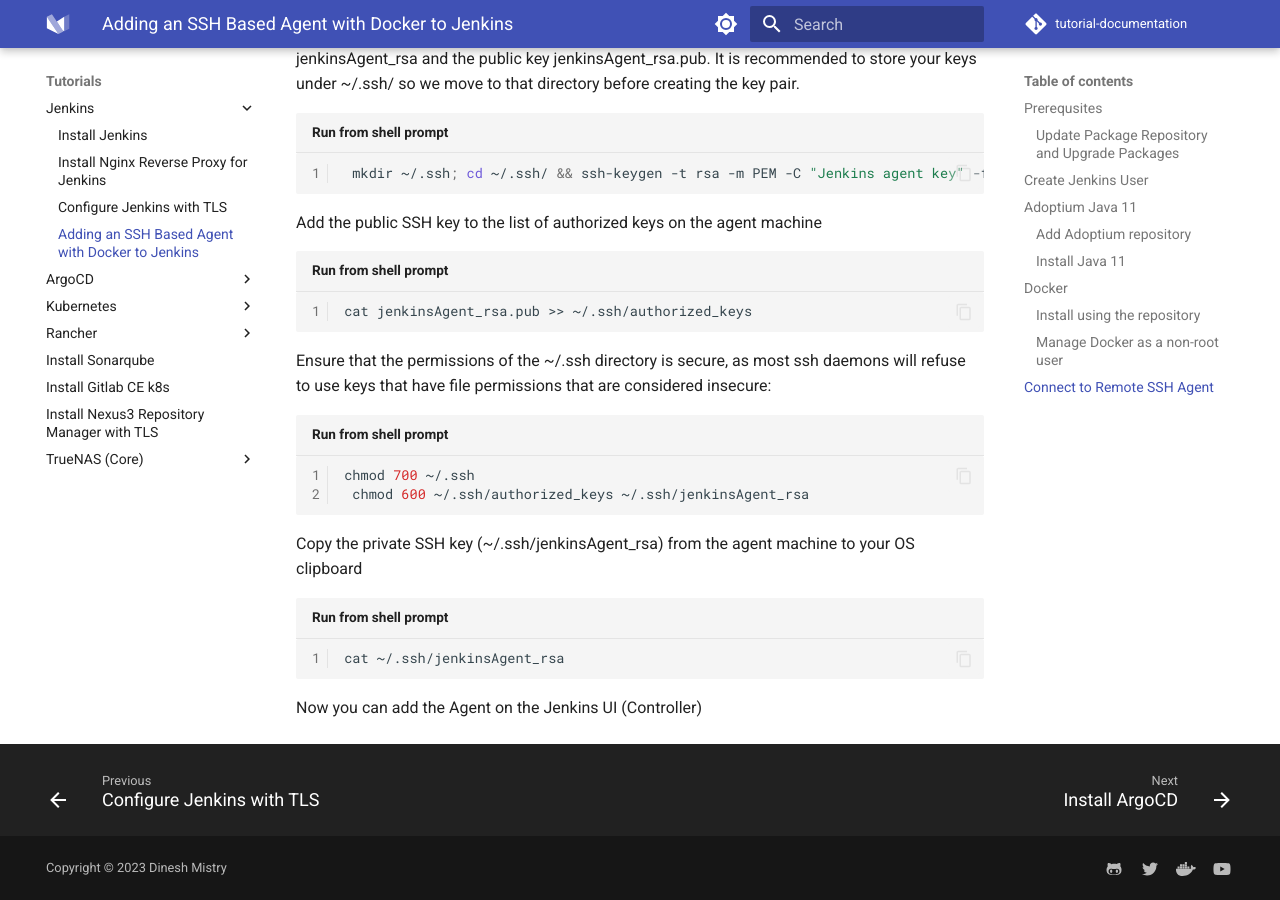
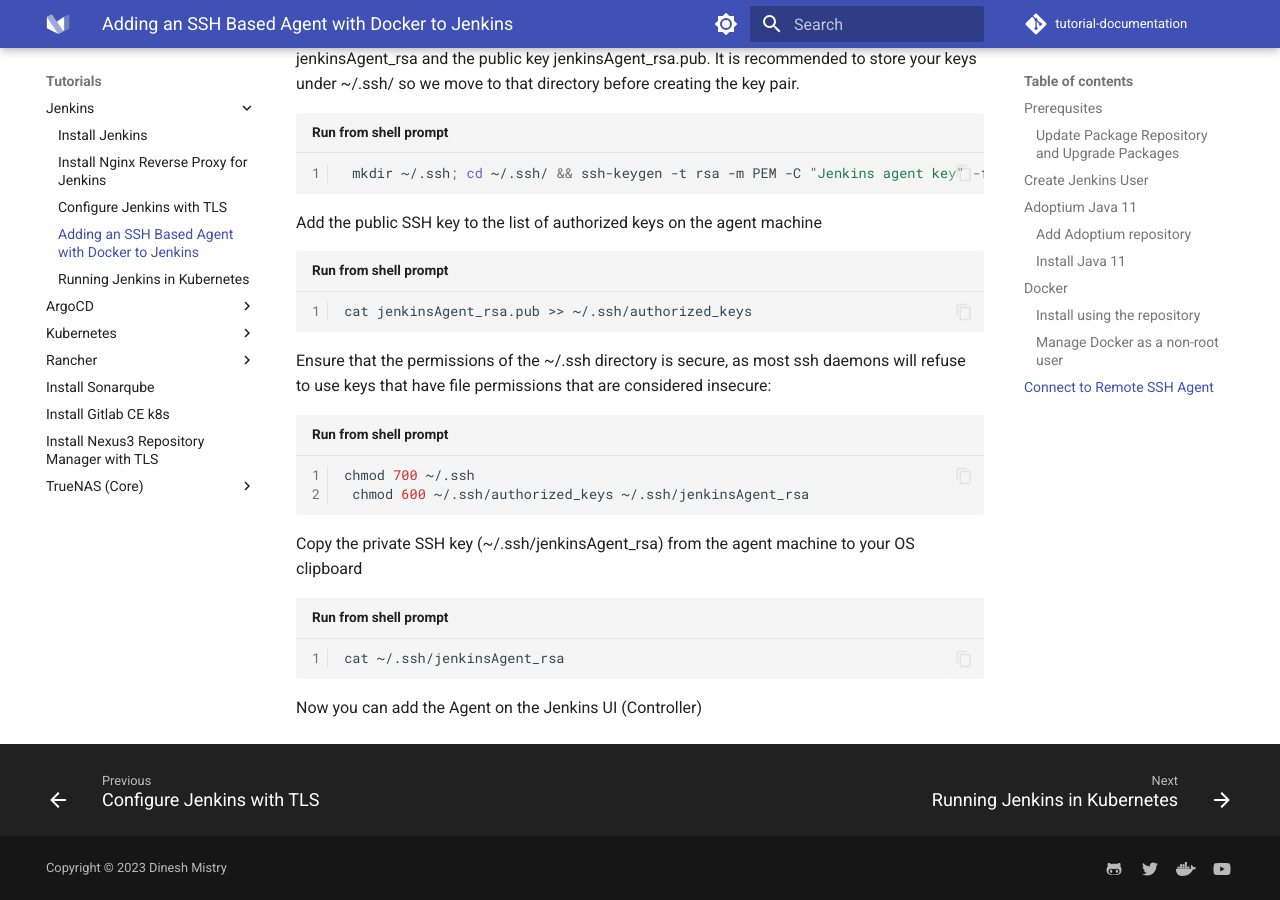
Before and after one commit to dmancloud/tutorial-documentation, an MkDocs documentation site: the page built from docs/jenkins-ssh-agent.md, in a window 1280 px wide and 900 px high, scrolled down 3148 px. Built offline with MkDocs 1.6.1 and Material for MkDocs 9.7.7, drawn with Linux system fonts in a browser that asks for light colours; comment, search, counter and statistics services are not loaded; the version menu is left out.

Commit message:
added initial jenkins on k8s guide

```diff
--- a/mkdocs.yml
+++ b/mkdocs.yml
@@ -139,6 +139,7 @@
         - Install Nginx Reverse Proxy for Jenkins: install-nginx.md
         - Configure Jenkins with TLS: jenkins-ssl.md
         - Adding an SSH Based Agent with Docker to Jenkins: jenkins-ssh-agent.md
+        - Running Jenkins in Kubernetes: jenkins-in-kubernetes.md
     - ArgoCD:
         - Install ArgoCD: install-argocd.md
         - ArgoCD Git Webhook: argocd-webhook.md
```
Also changed, not shown: docs/jenkins-in-kubernetes.md (added, +1 -0 lines).
